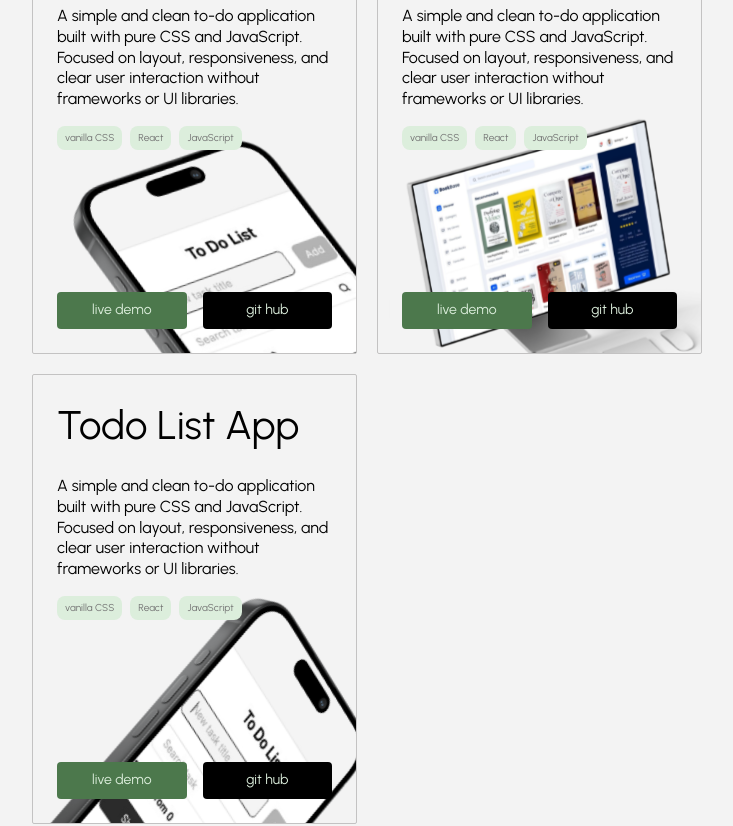
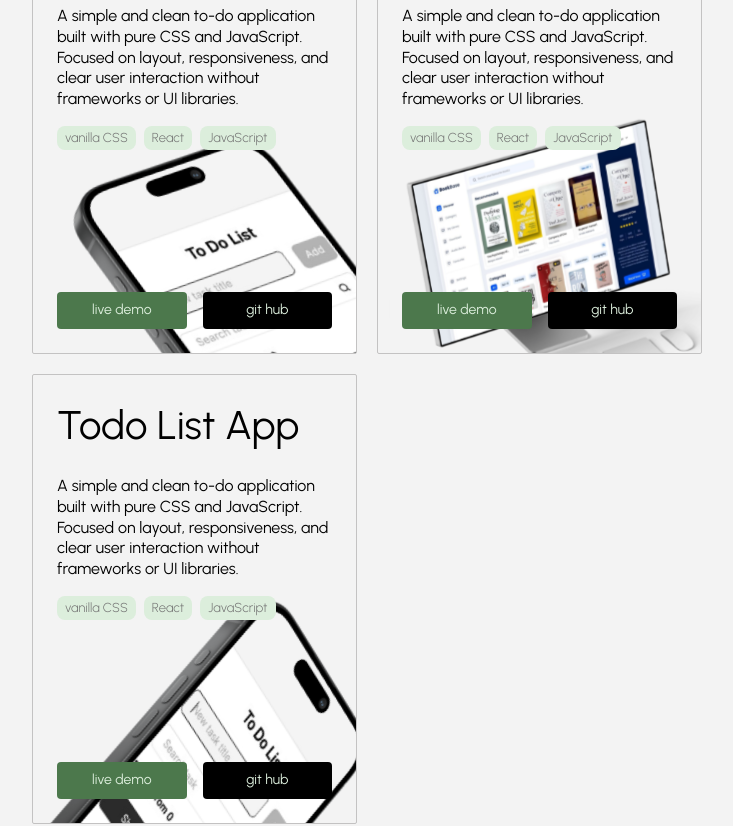
Before and after one commit to ayanbaryshev02-dev/portfolio, a React (Vite) app: page / in a window 1280 px wide. Shown: the part 2280-3106 px from the top of the page, without its empty margins (68-801 px from the left). Built offline with nearby package versions, Linux system fonts and the light colour scheme.

Commit message:
refactor: remove duplicate typography styles in ProjectCard

```diff
--- a/src/components/ProjectCard/projectCard.styles.js
+++ b/src/components/ProjectCard/projectCard.styles.js
@@ -68,8 +68,6 @@ export const projectCardStyles = {
   },
 
   tag: {
-    fontSize: '10px',
-    fontWeight: 400,
     height: 24,
     backgroundColor: 'primary.light',
     color: 'text.secondary',
@@ -92,8 +90,6 @@ export const projectCardStyles = {
     backgroundColor: 'primary.main',
     color: 'primary.light',
     textTransform: 'lowercase',
-    fontSize: '14px',
-    fontWeight: 400,
     borderRadius: 1,
     boxShadow: 'none',
 
@@ -109,7 +105,6 @@ export const projectCardStyles = {
     backgroundColor: 'text.primary',
     color: 'primary.light',
     textTransform: 'lowercase',
-    fontWeight: 400,
     borderRadius: 1,
     boxShadow: 'none',
 
```
